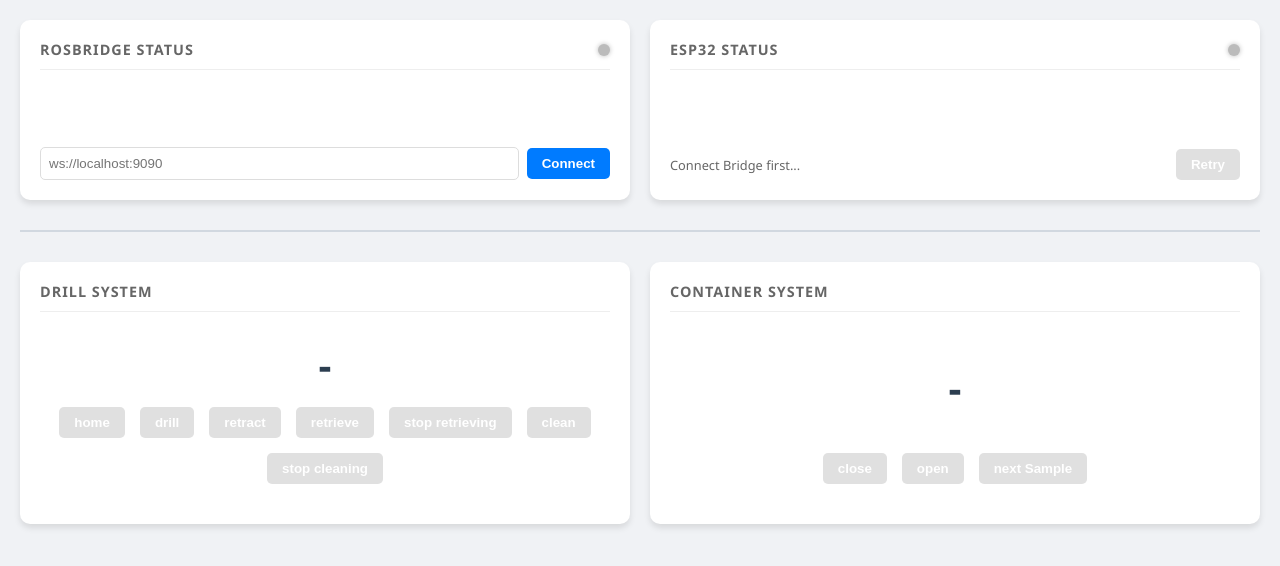
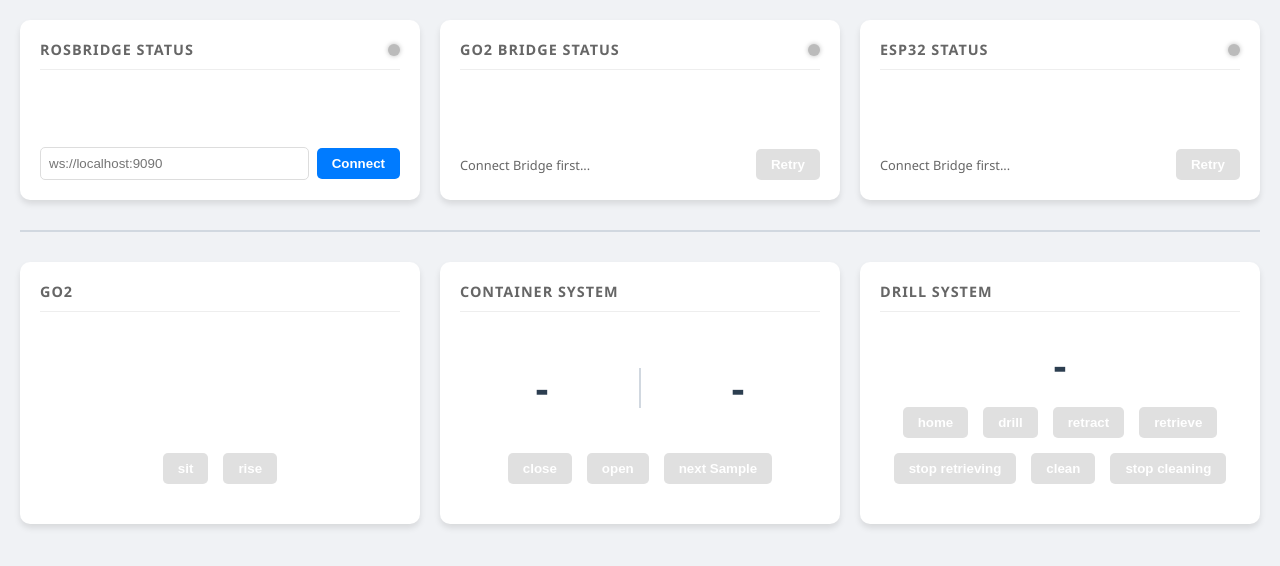
Before and after one commit to TimGla/geo_fetch_host, a plain HTML site: page web_dashboard/index.html in a window 1280 px wide. Drawn offline with Linux system fonts and the light colour scheme.

Commit message:
Added go2 interface to dashboard

```diff
--- a/web_dashboard/dashboard.js
+++ b/web_dashboard/dashboard.js
@@ -1,6 +1,7 @@
 let ros;
 let statusInterval;
 let wasEspConnected = false;
+let wasGo2Connected = false;
 
 // Services
 let containerCloseService;
@@ -14,6 +15,9 @@ let drillRetrieveService;
 let drillStopRetrievingService;
 let drillDrillService;
 let drillRetractService;
+
+let go2SitService;
+let go2RiseService;
 
 // Drill Status
 const DrillState = {
@@ -41,8 +45,11 @@ const ContainerState = {
 
 const bridgeIndicator = document.getElementById('bridge-status');
 const agentIndicator = document.getElementById('agent-status');
+const go2BridgeIndicator = document.getElementById('go2-status');
 const agentMsg = document.getElementById('agent-msg');
+const go2BridgeMsg = document.getElementById('go2-bridge-msg');
 const retryBtn = document.getElementById('retry-agent-btn');
+const go2RetryBtn = document.getElementById('retry-go2-bridge-btn');
 const tareBtn = document.getElementById('tare-btn');
 
 function connectToROS() {
@@ -55,12 +62,17 @@ function connectToROS() {
     ros.on('connection', () => {
         bridgeIndicator.className = 'status-circle status-green';
         retryBtn.disabled = false;
+        go2RetryBtn.disabled = false;
         const buttons = document.querySelectorAll('.service-button');
         buttons.forEach(btn => {
             btn.disabled = false;
         });
         checkAgentNode(false);
-        statusInterval = setInterval(() => checkAgentNode(true), 5000);
+        checkGo2BridgeNode(false);
+        statusInterval = setInterval(() => {
+            checkAgentNode(true);
+            checkGo2BridgeNode(true);
+        }, 5000);
         console.log('Rosbridge established')
     });
 
@@ -77,12 +89,15 @@ function connectToROS() {
 function handleDisconnect() {
     bridgeIndicator.className = 'status-circle status-red';
     agentIndicator.className = 'status-circle';
+    go2BridgeIndicator.className = 'status-circle';
+    go2RetryBtn.disabled = true;
     retryBtn.disabled = true;
     const buttons = document.querySelectorAll('.service-button');
     buttons.forEach(btn => {
         btn.disabled = true;
     });
-    agentMsg.innerText = "Bridge closed.";
+    agentMsg.innerText = "Bridge closed";
+    go2BridgeMsg.innerText = "Bridge closed";
 }
 
 function checkAgentNode(autoCheck) {
@@ -114,6 +129,50 @@ function checkAgentNode(autoCheck) {
         });
     }, 200);
 }
+
+function checkGo2BridgeNode(autoCheck) {
+    if (!ros || !ros.isConnected) return;
+
+    if (!autoCheck) {
+        go2BridgeIndicator.className = 'status-circle';
+        go2BridgeMsg.innerText = "Searching...";
+    }
+
+    setTimeout(() => {
+        ros.getNodes((nodes) => {
+            const isRunning = nodes.includes('/go2_bridge');
+            if (isRunning) {
+                go2BridgeIndicator.className = 'status-circle status-green';
+                go2BridgeMsg.innerText = "Go2 Bridge detected";
+                if (!wasGo2Connected) {
+                    setupGo2Services();
+                    wasGo2Connected = true;
+                }
+            } else {
+                go2BridgeIndicator.className = 'status-circle status-red';
+                go2BridgeMsg.innerText = "Go2 Bridge not detected";
+                wasGo2Connected = false;
+            }
+        }, (err) => {
+            agentIndicator.className = 'status-circle status-red';
+        });
+    }, 200);
+}
+
+function setupGo2Services() {
+    go2SitService = new ROSLIB.Service({
+        ros: ros,
+        name: '/go2_sit',
+        serviceType: 'std_srvs/srv/Trigger'
+    });
+    go2RiseService = new ROSLIB.Service({
+        ros: ros,
+        name: '/go2_rise',
+        serviceType: 'std_srvs/srv/Trigger'
+    });
+}
+
+
 
 function setupESPServices() {
     containerCloseService = new ROSLIB.Service({
@@ -189,7 +248,7 @@ function setupESPSubscriptions() {
     });
 
     weightTopic.subscribe(function (message) {
-        //document.getElementById('weight-val').innerText = message.data.toFixed(2);
+        document.getElementById('container-sample-weight').innerText = message.data.toFixed(2);
     });
 
     containerSystemStateTopic.subscribe(function (message) {
@@ -199,21 +258,48 @@ function setupESPSubscriptions() {
     drillSystemStateTopic.subscribe(function (message) {
         document.getElementById('drill-system-status').innerText = DrillState[message.data].label;
     });
+}
 
 
-    /**
-    switchTopic.subscribe(function (message) {
-        const switchElement = document.getElementById('switch-status');
-        if (message.data) {
-            switchElement.innerText = "Active";
-            switchElement.style.color = "#ff4d4d";
-        } else {
-            switchElement.innerText = "Inactive";
-            switchElement.style.color = "#2ecc71";
+
+function go2Sit() {
+    if (!go2SitService || !ros.isConnected) {
+        console.error("Error: Service or ROS not initialized");
+        return;
+    }
+
+    const request = new ROSLIB.ServiceRequest({});
+    go2SitService.callService(request, function(result) {
+        if (!result.success) {
+            console.error("Failed: " + result.message);
+            return;
         }
+        console.log(result.message);
+    }, function(error) {
+        console.error("Error calling service:", error);
     });
-    */
 }
+
+function go2Rise() {
+    if (!go2RiseService || !ros.isConnected) {
+        console.error("Error: Service or ROS not initialized");
+        return;
+    }
+
+    const request = new ROSLIB.ServiceRequest({});
+    go2RiseService.callService(request, function(result) {
+        if (!result.success) {
+            console.error("Failed: " + result.message);
+            return;
+        }
+        console.log(result.message);
+    }, function(error) {
+        console.error("Error calling service:", error);
+    });
+}
+
+
+
 
 function containerClose() {
     if (!containerCloseService || !ros.isConnected) {
--- a/web_dashboard/index.html
+++ b/web_dashboard/index.html
@@ -68,6 +68,13 @@
             text-align: center;
         }
 
+        .dual-display {
+            display: flex;
+            align-items: center;
+            justify-content: space-around;
+            padding: 10px 0;
+        }
+
         .unit {
             font-size: 1rem;
             color: #95a5a6;
@@ -101,12 +108,26 @@
         button:hover:not(:disabled) { background-color: #0056b3; }
         button:disabled { background-color: #ccc; cursor: not-allowed; opacity: 0.6; }
 
+        #container-system-status, #container-sample-weight {
+            flex: 1;
+            text-align: center;
+        }
+
         .divider {
             height: 2px;
             background-color: #d1d8e0;
             margin: 30px 0;
             border: none;
         }
+
+        .data-display-divider {
+            width: 2px;
+            height: 40px;
+            background-color: #d1d8e0;
+            border: none;
+            margin: 0 15px;
+            flex-shrink: 0;
+            }
 
         .status-circle {
             width: 12px; height: 12px; border-radius: 50%;
@@ -133,6 +154,17 @@
 
         <div class="card">
             <div class="card-header">
+                <h3>Go2 Bridge Status</h3>
+                <div class="status-circle" id="go2-status"></div>
+            </div>
+            <div class="controls">
+                <p id="go2-bridge-msg" style="font-size: 0.8rem; color: #666; margin: 0; flex-grow: 1;">Connect Bridge first...</p>
+                <button id="retry-go2-bridge-btn" onclick="checkGo2BridgeNode(false)" disabled>Retry</button>
+            </div>
+        </div>
+
+        <div class="card">
+            <div class="card-header">
                 <h3>ESP32 Status</h3>
                 <div class="status-circle" id="agent-status"></div>
             </div>
@@ -145,7 +177,45 @@
 
     <hr class="divider">
 
+
     <div class="dashboard-row">
+
+        <div class="card">
+            <div class="card-header">
+                <h3>Go2</h3>
+            </div>
+            <div class="button-row">
+                <div class="controls">
+                    <button class="service-button" onclick="go2Sit()" disabled style="width: 100%;">sit</button>
+                </div>
+                <div class="controls">
+                    <button class="service-button" onclick="go2Rise()" disabled style="width: 100%;">rise</button>
+                </div>
+            </div>
+        </div>
+
+        <div class="card">
+            <div class="card-header">
+                <h3>CONTAINER SYSTEM</h3>
+            </div>
+            <div class="data-display dual-display">
+                <div id="container-system-status">-</div>
+                <hr class="data-display-divider">
+                <div id="container-sample-weight">-</div>
+            </div>
+            <div class="button-row">
+                <div class="controls">
+                    <button class="service-button" onclick="containerClose()" disabled style="width: 100%;">close</button>
+                </div>
+                <div class="controls">
+                    <button class="service-button" onclick="containerOpen()" disabled style="width: 100%;">open</button>
+                </div>
+                <div class="controls">
+                    <button class="service-button" onclick="containerNextSample()" disabled style="width: 100%;">next Sample</button>
+                </div>
+            </div>
+        </div>
+
         <div class="card">
             <div class="card-header">
                 <h3>DRILL SYSTEM</h3>
@@ -178,24 +248,6 @@
             </div>
         </div>
 
-        <div class="card">
-            <div class="card-header">
-                <h3>CONTAINER SYSTEM</h3>
-            </div>
-            <div class="data-display" id="container-system-status">
-                -
-            </div>
-            <div class="button-row">
-                <div class="controls">
-                    <button class="service-button" onclick="containerClose()" disabled style="width: 100%;">close</button>
-                </div>
-                <div class="controls">
-                    <button class="service-button" onclick="containerOpen()" disabled style="width: 100%;">open</button>
-                </div>
-                <div class="controls">
-                    <button class="service-button" onclick="containerNextSample()" disabled style="width: 100%;">next Sample</button>
-                </div>
-            </div>
     </div>
 
 <script src="dashboard.js"></script>
```
